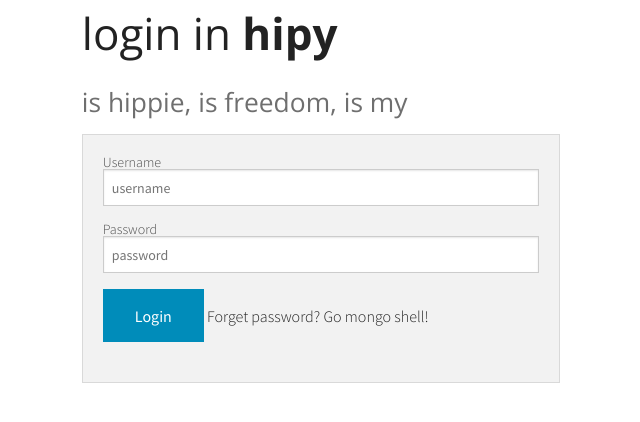
After one commit to horacioibrahim/hipy, a Django app: template main/templates/login.html in a window 1280 px wide. The commit adds this page. Shown: the top 422 px of the page, without its empty margins (319-959 px from the left). Run offline with Django 3.2, Linux system fonts and the light colour scheme; the template is opened without the code that fills it, so the values that code supplies are empty.

Commit message:
End sprint 10 - with login

```diff
--- a/assets/js/app.js
+++ b/assets/js/app.js
@@ -11,6 +11,7 @@ $('.objAjaxGetValues').click(function(e){
     var objid = $(this).data('oid');
     var url = $(this).attr('href');
     var fields = {}
+    var btn_post = $('#post-document #btn_post_update');
 
     // constructor - pre settings fields values
     fields.oid = $("input[name=oid]");
@@ -57,5 +58,18 @@ $('.objAjaxGetValues').click(function(e){
             filter_priority = '[value="' + json.priority_show + '"]';
             fields.priority_show.find(filter_priority).prop('checked', true);
 
+            // change name of button: legibility import
+            var update_label = 'Update (id: ...' + json._id.$oid.substr(-6,6) + ')'
+            btn_post.text(update_label);
+
         });
-})
+});
+
+$('#post-document input[type=reset]').click(function(){
+        var btn_post = $('#post-document #btn_post_update');
+        oid = $("input[name=oid]");
+        oid.val('');
+        // change name of button: legibility import. It's now important is to post!
+        btn_post.text('Post');
+    }
+)
--- a/main/settings.py
+++ b/main/settings.py
@@ -43,7 +43,6 @@ INSTALLED_APPS = (
 
 AUTH_USER_MODEL = 'mongo_auth.MongoUser'
 MONGOENGINE_USER_DOCUMENT = 'mongoengine.django.auth.User'
-
 
 MIDDLEWARE_CLASSES = (
     'django.contrib.sessions.middleware.SessionMiddleware',
@@ -91,6 +90,8 @@ USE_L10N = True
 
 USE_TZ = True
 
+LOGIN_URL = '/login/'
+
 # Static files (CSS, JavaScript, Images)
 # https://docs.djangoproject.com/en/1.6/howto/static-files/
 
--- /dev/null
+++ b/main/templates/login.html
@@ -0,0 +1,44 @@
+<!doctype html>
+<html class="no-js" lang="en">
+  <head>
+    <title>LOGIN::Post in hipy.co by horacioibrahim </title>
+    {% include 'includes/content_head_default.html' %}
+  </head>
+  <body id="pages" class="login">
+    <div class="container">
+
+        <div class="small-6 small-centered columns">
+            <div class="row">
+                <div class="small-10 small-centered columns">
+                    <h1>login in <strong>hipy</strong><br /><small>is hippie, is freedom, is my</small></h1>
+                    <div id="form-post" class="panel ">
+                    <form action="/login/" method="post" id="login">
+                        {% csrf_token %}
+                      <div class="row">
+                        <div class="large-12 columns">
+                          <label>Username
+                            <input type="text" placeholder="username" name="username" />
+                          </label>
+                          <label>Password
+                            <input type="password" placeholder="password" name="password" />
+                          </label>
+                        </div>
+                      </div>
+                        <button class="button " >Login</button>
+                        <span>Forget password? Go mongo shell!</span>
+                    </form>
+                    </div>
+                </div>
+            </div>
+        </div>
+
+    </div>
+    <!-- content: Pages [begin] -->
+
+    <div class="content-pages">
+    </div>
+
+
+  {% include 'includes/assets_pos_loaded.html' %}
+  </body>
+</html>
--- a/main/urls.py
+++ b/main/urls.py
@@ -8,6 +8,8 @@ admin.autodiscover()
 urlpatterns = patterns('',
     # Examples:
     url(r'^$', 'blog.views.index', name='homepage'),
+    url(r'^login/$', 'blog.views.my_login', name='my_login'),
+    url(r'^logout/$', 'blog.views.my_logout', name='my_logout'),
     url(r'^dashboard/post/$', 'blog.views.post_add', name='post_add'),
     url(r'^post/(?P<slug_title>[-\w]+)/$', 'blog.views.post_view', name='post_view'),
     url(r'^oid/(\w+)/$', 'blog.views.ajax_get_post', name='ajax_get_post'),
```
Also changed, not shown: blog/models.py (+1 -10 lines), blog/views.py (+32 -2 lines), main/templates/to_post.html (+5 -2 lines).
